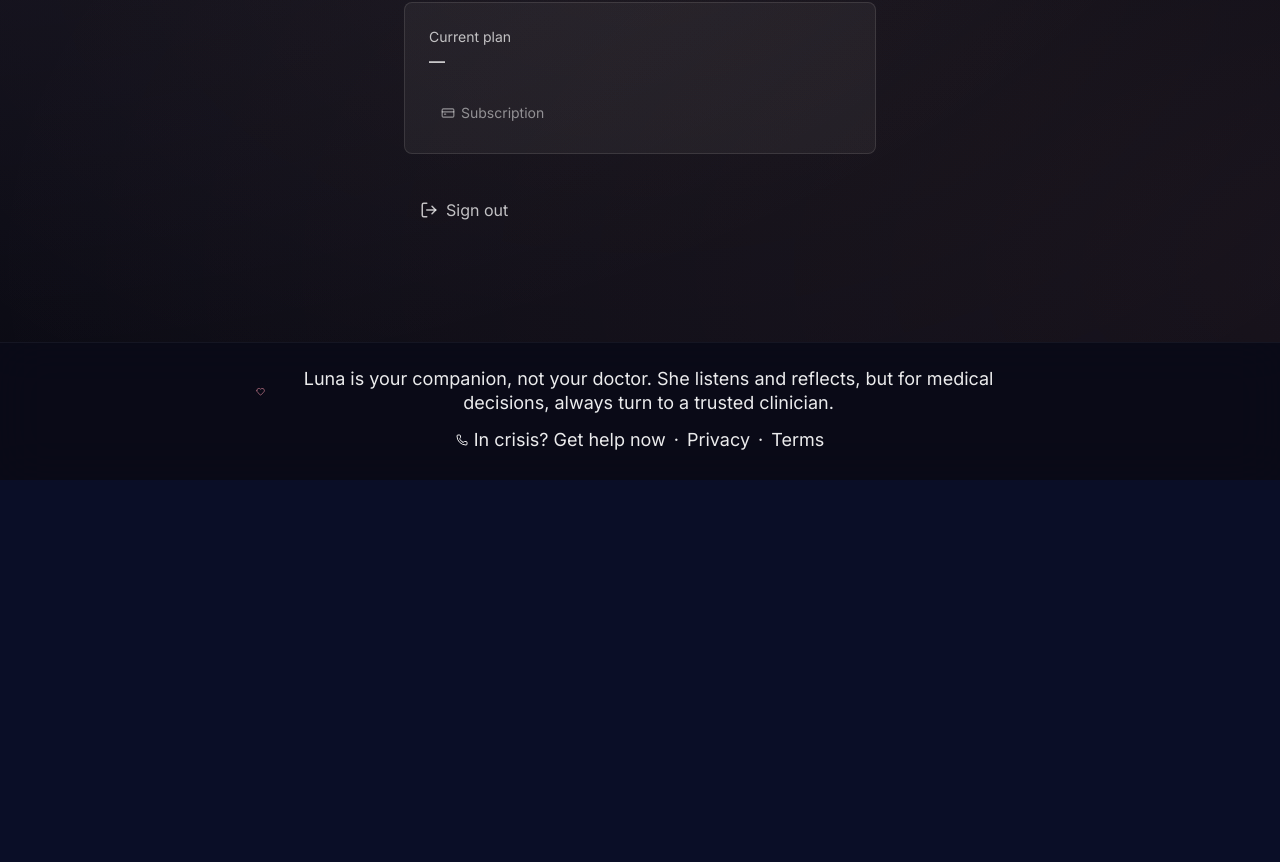
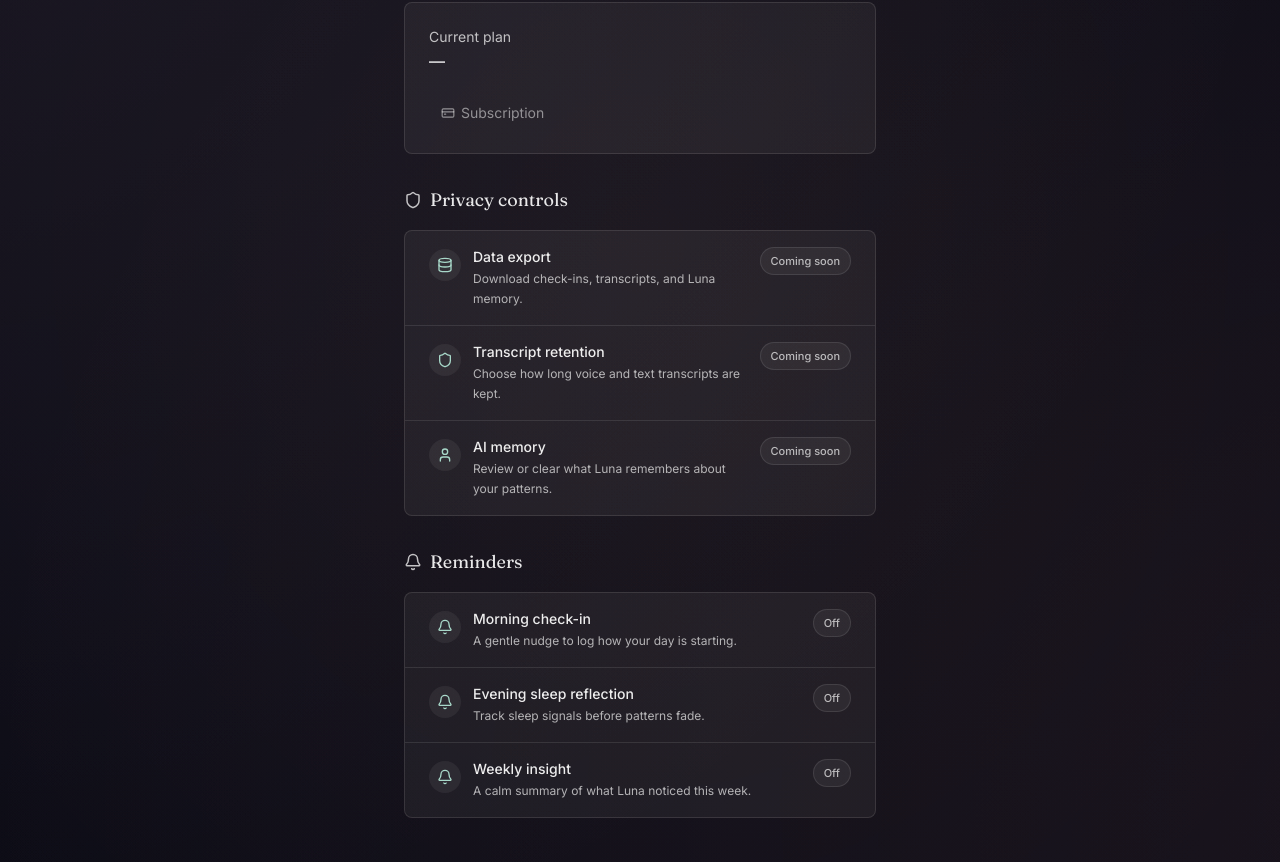
Before and after one commit to dipak1992/LunaAI, a Next.js app: page /settings in a window 1280 px wide. Shown: the part 458-1320 px from the top of the page. Before the commit the page ends 938 px from the top, so only its background shows below. Built offline with nearby package versions, Linux system fonts and the light colour scheme; no server answers.

Commit message:
Add dashboard quick wins

```diff
--- a/app/(app)/chat/ChatClient.tsx
+++ b/app/(app)/chat/ChatClient.tsx
@@ -5,6 +5,8 @@ import { TextStreamChatTransport } from 'ai';
 import { useEffect, useRef, useState } from 'react';
 import { AnimatePresence, motion } from 'framer-motion';
 import type { UIMessage } from 'ai';
+import Link from 'next/link';
+import { ArrowLeft } from 'lucide-react';
 import AuroraBackground from '@/components/marketing/AuroraBackground';
 import Message from '@/components/chat/Message';
 import TypingIndicator from '@/components/chat/TypingIndicator';
@@ -89,8 +91,17 @@ export default function ChatClient({ initialMessages }: Props) {
       </div>
 
       {/* Header */}
-      <header className="relative z-10 flex items-center justify-center border-b border-luna-whisper/10 bg-luna-night/60 px-6 py-4 backdrop-blur-xl">
+      <header className="relative z-10 flex items-center justify-between border-b border-luna-whisper/10 bg-luna-night/60 px-4 py-4 backdrop-blur-xl sm:px-6">
+        <Link
+          href="/dashboard"
+          className="flex items-center gap-2 rounded-full border border-luna-whisper/10 bg-white/[0.04] px-3 py-2 text-sm text-luna-whisper/76 transition-colors hover:text-luna-cream"
+        >
+          <ArrowLeft className="h-4 w-4" aria-hidden="true" />
+          <span className="hidden sm:inline">Dashboard</span>
+          <span className="sm:hidden">Back</span>
+        </Link>
         <Logo size={30} animated={false} />
+        <div className="w-[82px] sm:w-[116px]" aria-hidden="true" />
       </header>
 
       {/* Messages */}
--- a/app/(app)/dashboard/page.tsx
+++ b/app/(app)/dashboard/page.tsx
@@ -10,6 +10,8 @@ import {
   BookMarked,
   Cloud,
   CloudSun,
+  Keyboard,
+  LockKeyhole,
   HeartPulse,
   Menu,
   MessageCircle,
@@ -19,6 +21,7 @@ import {
   Sun,
   X,
 } from 'lucide-react';
+import type { LucideIcon } from 'lucide-react';
 import { VoiceCheckInModal } from '@/components/dashboard/VoiceCheckInModal';
 import Logo from '@/components/brand/Logo';
 import ForecastStrip from '@/components/forecast/ForecastStrip';
@@ -49,6 +52,7 @@ interface LatestLog {
 
 export default function DashboardPage() {
   const [modalOpen, setModalOpen] = useState(false);
+  const [checkInMode, setCheckInMode] = useState<'voice' | 'text'>('voice');
   const [lastResult, setLastResult] = useState<VoiceCheckInResult | null>(null);
   const [userName, setUserName] = useState<string>('');
   const [menuOpen, setMenuOpen] = useState(false);
@@ -132,6 +136,12 @@ export default function DashboardPage() {
     : topTrigger
       ? `Soothe ${topTrigger}`
       : 'Check in when ready';
+  const checkInsUntilForecast = Math.max(0, 7 - (checkInCount ?? 0));
+
+  const openCheckIn = (mode: 'voice' | 'text') => {
+    setCheckInMode(mode);
+    setModalOpen(true);
+  };
 
   return (
     <div className="app-shell min-h-screen aurora-bg-subtle flex flex-col">
@@ -232,25 +242,25 @@ export default function DashboardPage() {
 	          </motion.div>
 
           <motion.div
-            className="mt-5 grid grid-cols-2 gap-2 sm:hidden"
+            className="mt-5 grid grid-cols-2 gap-2 sm:mt-6 sm:grid-cols-4"
             initial={{ opacity: 0, y: 12 }}
             animate={{ opacity: 1, y: 0 }}
-            transition={{ duration: 0.45, delay: 0.15 }}
+            transition={{ duration: 0.45, delay: 0.18 }}
           >
             <TodayMetric
               icon={<CloudSun className="h-4 w-4" aria-hidden="true" />}
               label="Weather"
-              value={weatherScore ? `${weatherScore}/10` : 'New'}
+              value={weatherScore ? `${weatherScore}/10` : 'Start today'}
             />
             <TodayMetric
               icon={<Moon className="h-4 w-4" aria-hidden="true" />}
               label="Sleep"
-              value={sleep ? `${sleep}/10` : 'Tap to log'}
+              value={sleep ? `${sleep}/10` : 'Not logged'}
             />
             <TodayMetric
               icon={<HeartPulse className="h-4 w-4" aria-hidden="true" />}
               label="Mood"
-              value={mood ? capitalize(mood) : 'Open'}
+              value={mood ? capitalize(mood) : 'Not logged'}
             />
             <TodayMetric
               icon={<BatteryMedium className="h-4 w-4" aria-hidden="true" />}
@@ -292,14 +302,55 @@ export default function DashboardPage() {
                 requirement="1 check-in unlocks your first Today snapshot. 7 check-ins start shaping a forecast."
                 reassurance="Transcript saved privately. You control your data."
                 actionLabel="Start check-in"
-                onAction={() => setModalOpen(true)}
+                onAction={() => openCheckIn('voice')}
               />
             </motion.div>
           )}
 
+          <motion.div
+            className="mt-5 grid gap-2 sm:mt-7 sm:grid-cols-3"
+            initial={{ opacity: 0, y: 12 }}
+            animate={{ opacity: 1, y: 0 }}
+            transition={{ duration: 0.45, delay: 0.25 }}
+          >
+            <ActionButton
+              icon={Mic}
+              label="Speak check-in"
+              description="Voice"
+              onClick={() => openCheckIn('voice')}
+              primary
+            />
+            <ActionButton
+              icon={Keyboard}
+              label="Type instead"
+              description="Text"
+              onClick={() => openCheckIn('text')}
+            />
+            <Link
+              href="/chat"
+              className="flex min-h-16 items-center gap-3 rounded-lg border border-luna-ink/10 bg-white/74 px-4 py-3 text-left transition-colors hover:bg-white"
+            >
+              <span className="flex h-9 w-9 shrink-0 items-center justify-center rounded-full bg-luna-storm/12 text-luna-storm">
+                <MessageCircle className="h-4 w-4" aria-hidden="true" />
+              </span>
+              <span>
+                <span className="block text-sm font-semibold leading-5 text-luna-ink">Ask Luna</span>
+                <span className="block text-xs leading-5 text-luna-ink/60">Open chat</span>
+              </span>
+            </Link>
+          </motion.div>
+
+          <div className="mx-auto mt-4 flex max-w-md items-start justify-center gap-2 rounded-lg border border-luna-ink/10 bg-white/60 px-3 py-2 text-xs leading-5 text-luna-ink/66">
+            <LockKeyhole className="mt-0.5 h-3.5 w-3.5 shrink-0 text-luna-storm" aria-hidden="true" />
+            <span>
+              Transcript saved privately. You control your data.
+              {checkInsUntilForecast > 0 && ` ${checkInsUntilForecast} more check-${checkInsUntilForecast === 1 ? 'in' : 'ins'} until forecast patterns get useful.`}
+            </span>
+          </div>
+
           {/* Central orb trigger */}
           <motion.button
-            onClick={() => setModalOpen(true)}
+            onClick={() => openCheckIn('voice')}
             className="voice-orb mx-auto mt-5 flex h-24 w-24 cursor-pointer items-center justify-center rounded-full focus:outline-none focus-visible:ring-2 focus-visible:ring-luna-aurora-pink focus-visible:ring-offset-2 focus-visible:ring-offset-luna-deep sm:mt-8 sm:h-36 sm:w-36"
             initial={{ opacity: 0, scale: 0.8 }}
             animate={{ opacity: 1, scale: 1 }}
@@ -388,6 +439,7 @@ export default function DashboardPage() {
         onClose={() => setModalOpen(false)}
         onComplete={handleComplete}
         userName={userName || undefined}
+        initialMode={checkInMode}
       />
     </div>
   );
@@ -417,6 +469,44 @@ function TodayMetric({
   );
 }
 
+function ActionButton({
+  icon: Icon,
+  label,
+  description,
+  onClick,
+  primary = false,
+}: {
+  icon: LucideIcon;
+  label: string;
+  description: string;
+  onClick: () => void;
+  primary?: boolean;
+}) {
+  return (
+    <button
+      type="button"
+      onClick={onClick}
+      className={`flex min-h-16 items-center gap-3 rounded-lg border px-4 py-3 text-left transition-colors ${
+        primary
+          ? 'border-luna-ink bg-luna-ink text-white hover:bg-luna-ink/88'
+          : 'border-luna-ink/10 bg-white/74 text-luna-ink hover:bg-white'
+      }`}
+    >
+      <span className={`flex h-9 w-9 shrink-0 items-center justify-center rounded-full ${
+        primary ? 'bg-white/12 text-white' : 'bg-luna-aurora-mint/18 text-luna-storm'
+      }`}>
+        <Icon className="h-4 w-4" aria-hidden="true" />
+      </span>
+      <span>
+        <span className="block text-sm font-semibold leading-5">{label}</span>
+        <span className={`block text-xs leading-5 ${primary ? 'text-white/70' : 'text-luna-ink/60'}`}>
+          {description}
+        </span>
+      </span>
+    </button>
+  );
+}
+
 function capitalize(value: string): string {
   return value.charAt(0).toUpperCase() + value.slice(1);
 }
--- a/app/(app)/settings/page.tsx
+++ b/app/(app)/settings/page.tsx
@@ -3,7 +3,7 @@
 import { useState, useEffect } from 'react';
 import { motion } from 'framer-motion';
 import Link from 'next/link';
-import { ArrowLeft, User, CreditCard, LogOut } from 'lucide-react';
+import { ArrowLeft, Bell, CreditCard, Database, LogOut, Shield, User } from 'lucide-react';
 import Logo from '@/components/brand/Logo';
 import ManageSubscriptionButton from '@/components/subscription/ManageSubscriptionButton';
 import { createClient } from '@/lib/supabase/client';
@@ -100,7 +100,7 @@ export default function SettingsPage() {
           <section className="mb-8">
             <div className="flex items-center gap-2 mb-4">
               <User size={18} className="text-white/74" />
-              <h2 className="text-lg text-white/90 font-medium">Profile</h2>
+              <h2 className="text-lg text-white/90 font-medium">Profile & preferences</h2>
             </div>
 
             <div className="app-card p-5 sm:p-6 space-y-5">
@@ -140,7 +140,7 @@ export default function SettingsPage() {
           <section className="mb-8">
             <div className="flex items-center gap-2 mb-4">
               <CreditCard size={18} className="text-white/74" />
-              <h2 className="text-lg text-white/90 font-medium">Billing</h2>
+              <h2 className="text-lg text-white/90 font-medium">Billing & plan</h2>
             </div>
 
             <div className="app-card p-5 sm:p-6 space-y-4">
@@ -167,6 +167,64 @@ export default function SettingsPage() {
             </div>
           </section>
 
+          {/* Privacy section */}
+          <section className="mb-8">
+            <div className="flex items-center gap-2 mb-4">
+              <Shield size={18} className="text-white/74" />
+              <h2 className="text-lg text-white/90 font-medium">Privacy controls</h2>
+            </div>
+
+            <div className="app-card divide-y divide-white/10 overflow-hidden">
+              <PlaceholderRow
+                icon={<Database className="h-4 w-4" aria-hidden="true" />}
+                title="Data export"
+                description="Download check-ins, transcripts, and Luna memory."
+                status="Coming soon"
+              />
+              <PlaceholderRow
+                icon={<Shield className="h-4 w-4" aria-hidden="true" />}
+                title="Transcript retention"
+                description="Choose how long voice and text transcripts are kept."
+                status="Coming soon"
+              />
+              <PlaceholderRow
+                icon={<User className="h-4 w-4" aria-hidden="true" />}
+                title="AI memory"
+                description="Review or clear what Luna remembers about your patterns."
+                status="Coming soon"
+              />
+            </div>
+          </section>
+
+          {/* Reminders section */}
+          <section className="mb-8">
+            <div className="flex items-center gap-2 mb-4">
+              <Bell size={18} className="text-white/74" />
+              <h2 className="text-lg text-white/90 font-medium">Reminders</h2>
+            </div>
+
+            <div className="app-card divide-y divide-white/10 overflow-hidden">
+              <PlaceholderRow
+                icon={<Bell className="h-4 w-4" aria-hidden="true" />}
+                title="Morning check-in"
+                description="A gentle nudge to log how your day is starting."
+                status="Off"
+              />
+              <PlaceholderRow
+                icon={<Bell className="h-4 w-4" aria-hidden="true" />}
+                title="Evening sleep reflection"
+                description="Track sleep signals before patterns fade."
+                status="Off"
+              />
+              <PlaceholderRow
+                icon={<Bell className="h-4 w-4" aria-hidden="true" />}
+                title="Weekly insight"
+                description="A calm summary of what Luna noticed this week."
+                status="Off"
+              />
+            </div>
+          </section>
+
           {/* Sign out */}
           <section>
             <form action={logout}>
@@ -184,3 +242,32 @@ export default function SettingsPage() {
     </div>
   );
 }
+
+function PlaceholderRow({
+  icon,
+  title,
+  description,
+  status,
+}: {
+  icon: React.ReactNode;
+  title: string;
+  description: string;
+  status: string;
+}) {
+  return (
+    <div className="flex items-start justify-between gap-4 px-5 py-4 sm:px-6">
+      <div className="flex min-w-0 gap-3">
+        <span className="mt-0.5 flex h-8 w-8 shrink-0 items-center justify-center rounded-full bg-white/[0.06] text-luna-aurora-mint">
+          {icon}
+        </span>
+        <div>
+          <p className="text-sm font-medium text-white/92">{title}</p>
+          <p className="mt-0.5 text-xs leading-5 text-white/66">{description}</p>
+        </div>
+      </div>
+      <span className="shrink-0 rounded-full border border-white/10 bg-white/[0.05] px-2.5 py-1 text-[11px] font-medium text-white/68">
+        {status}
+      </span>
+    </div>
+  );
+}
--- a/components/dashboard/VoiceCheckInModal.tsx
+++ b/components/dashboard/VoiceCheckInModal.tsx
@@ -23,6 +23,7 @@ interface VoiceCheckInModalProps {
   onClose: () => void;
   onComplete?: (result: VoiceCheckInResult) => void;
   userName?: string;
+  initialMode?: InputMode;
 }
 
 type ModalView = 'record' | 'result' | 'error';
@@ -40,6 +41,7 @@ export function VoiceCheckInModal({
   onClose,
   onComplete,
   userName = 'friend',
+  initialMode = 'voice',
 }: VoiceCheckInModalProps) {
   const [view, setView] = useState<ModalView>('record');
   const [result, setResult] = useState<VoiceCheckInResult | null>(null);
@@ -131,11 +133,12 @@ export function VoiceCheckInModal({
       setTextInput('');
       setSelectedTags([]);
       setSubmittingText(false);
+      setInputMode(initialMode);
       recorder.reset();
     }, 0);
     return () => window.clearTimeout(id);
     // eslint-disable-next-line react-hooks/exhaustive-deps
-  }, [open]);
+  }, [open, initialMode]);
 
   // When audioBlob is ready (state = 'processing'), submit to API
   useEffect(() => {
```
